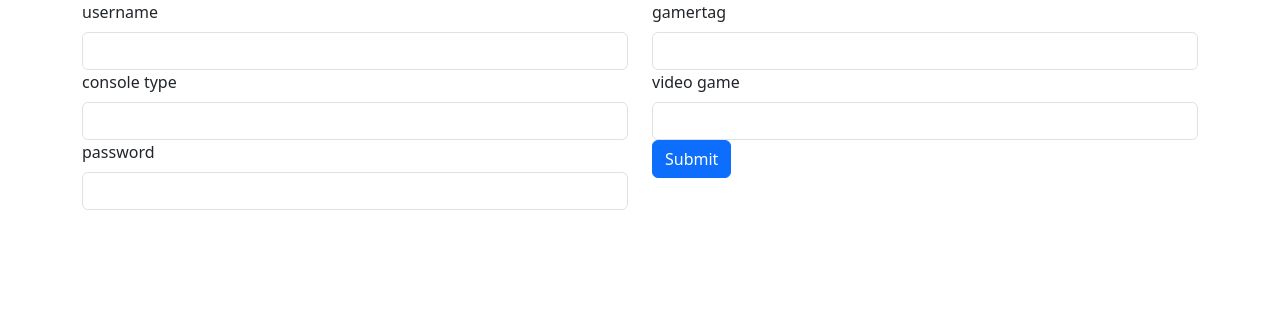
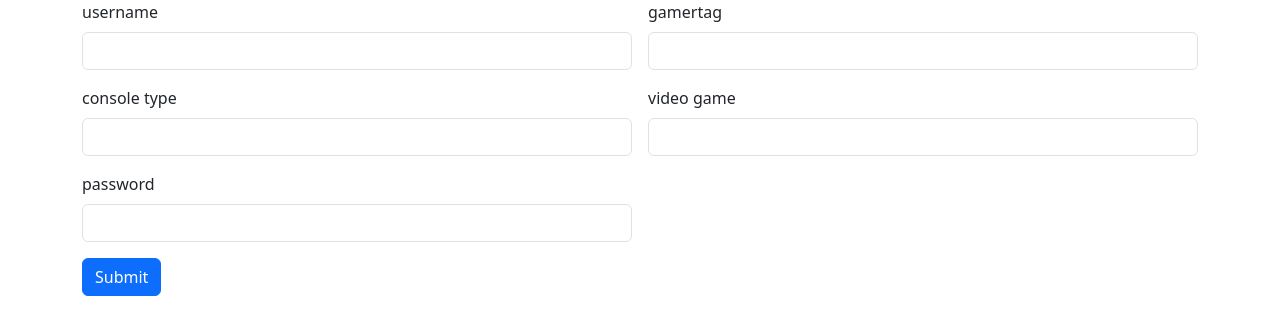
Before and after one commit to MarkupMastermind/Pracform, a plain HTML site: page man.html in a window 1280 px wide. Drawn offline with nearby package versions, Linux system fonts and the light colour scheme.

Commit message:
Completed

```diff
--- a/man.html
+++ b/man.html
@@ -11,7 +11,7 @@
     <div class="container">
         <div class="row">
             <div class="col col-12 col-sm-12 col-md-12 col-lg-12 col-xl-12 col-xxl-12">
-                <div class="row">
+                <div class="row g-3">
                     <div class="col col-12 col-sm-6 col-md-6 col-lg-6 col-xl-6 col-xxl-6">
                         <label for="" class="form-label">username</label>
                         <input type="text" class="form-control">
@@ -29,10 +29,10 @@
                         <input type="text" class="form-control">
                     </div>
                     <div class="col col-12 col-sm-6 col-md-6 col-lg-6 col-xl-6 col-xxl-6">
-                        <label for="" class="form-label">password</label>
-                        <input type="text" class="form-control">
+                        <label for="" class= "form-label">password</label>
+                        <input type="password" name="" id="" class="form-control">
                     </div>
-                    <div class="col col-12 col-sm-6 col-md-6 col-lg-6 col-xl-6 col-xxl-6">
+                    <div class="col col-12 col-sm-12 col-md-12 col-lg-12 col-xl-12 col-xxl-12">
                          <button class="btn btn-primary">Submit</button>
                     </div>
                 </div>
```
Also changed, not shown: index.html (+4 -3 lines), stunt.html (+2 -2 lines).
